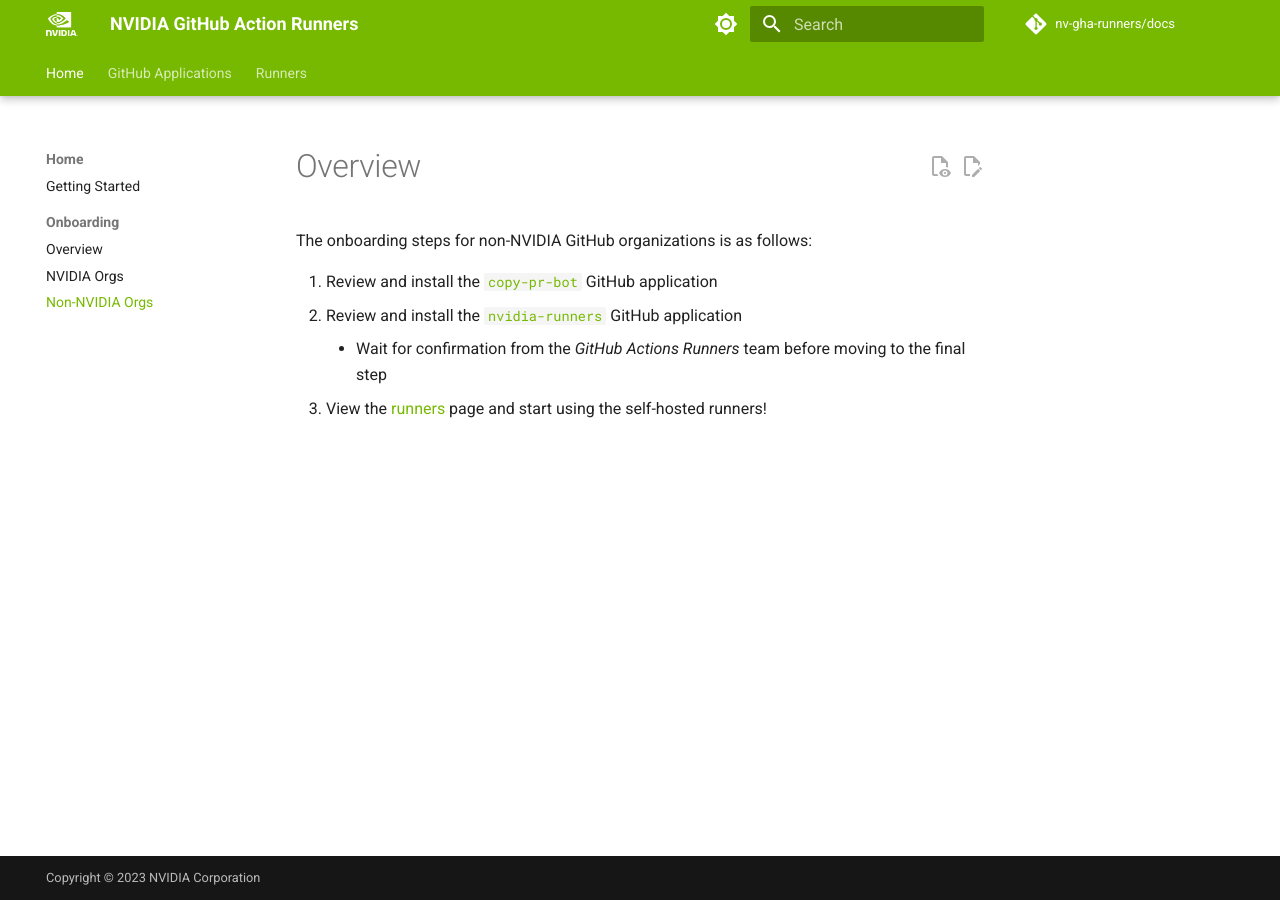
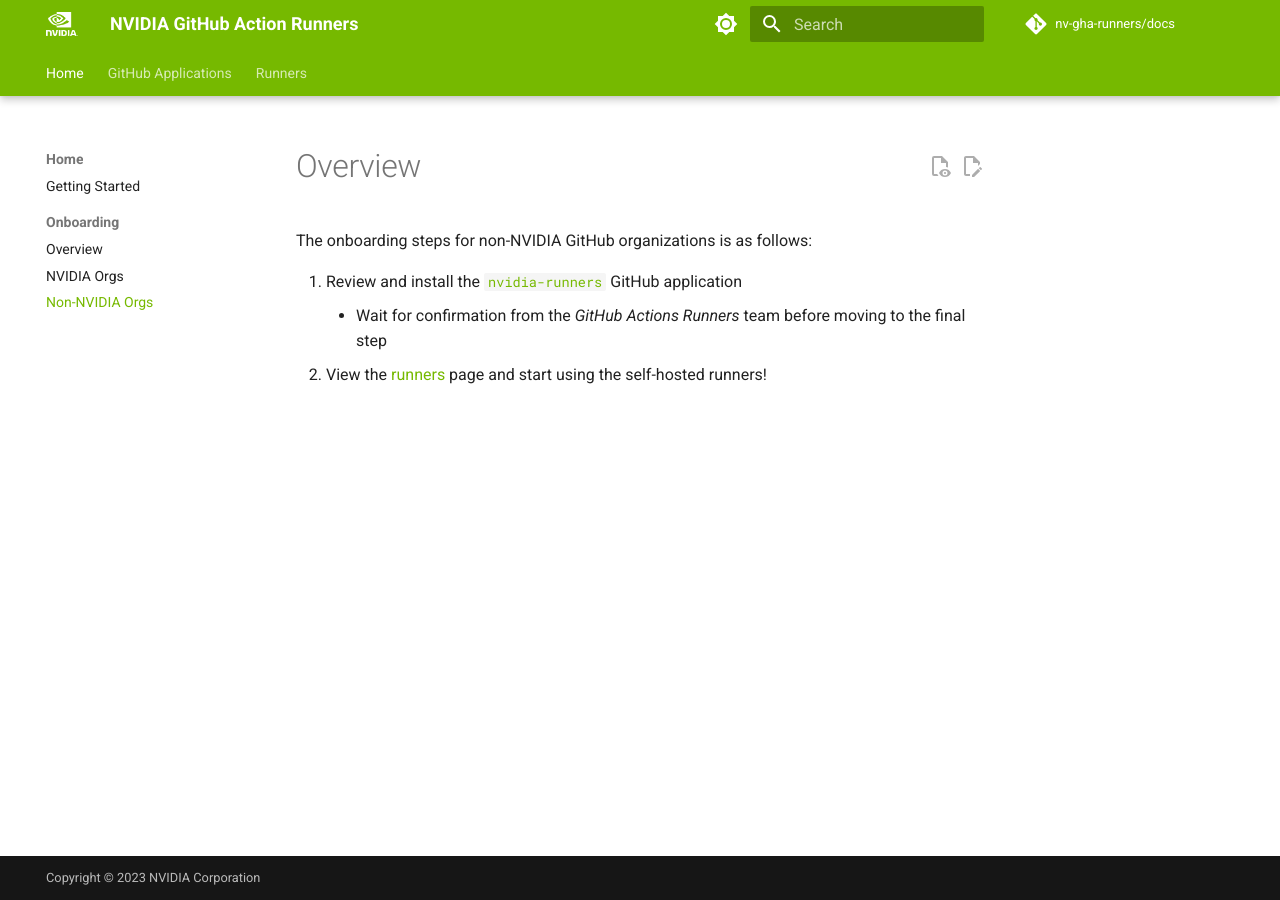
Before and after one commit to nv-gha-runners/docs, an MkDocs documentation site: the page built from docs/onboarding/non-nvidia.md, in a window 1280 px wide. Built offline with MkDocs 1.6.1 and Material for MkDocs 9.7.7, drawn with Linux system fonts in a browser that asks for light colours; comment, search, counter and statistics services are not loaded.

Commit message:
rm `copy-pr-bot` step from non-NVIDIA onboarding docs

```diff
--- a/docs/onboarding/non-nvidia.md
+++ b/docs/onboarding/non-nvidia.md
@@ -2,7 +2,6 @@
 
 The onboarding steps for non-NVIDIA GitHub organizations is as follows:
 
-1. Review and install the [`copy-pr-bot`](../apps/copy-pr-bot/index.md) GitHub application
-2. Review and install the [`nvidia-runners`](../apps/nvidia-runners/index.md) GitHub application
+1. Review and install the [`nvidia-runners`](../apps/nvidia-runners/index.md) GitHub application
    - Wait for confirmation from the _GitHub Actions Runners_ team before moving to the final step
-3. View the [runners](../runners/index.md) page and start using the self-hosted runners!
+1. View the [runners](../runners/index.md) page and start using the self-hosted runners!
```
